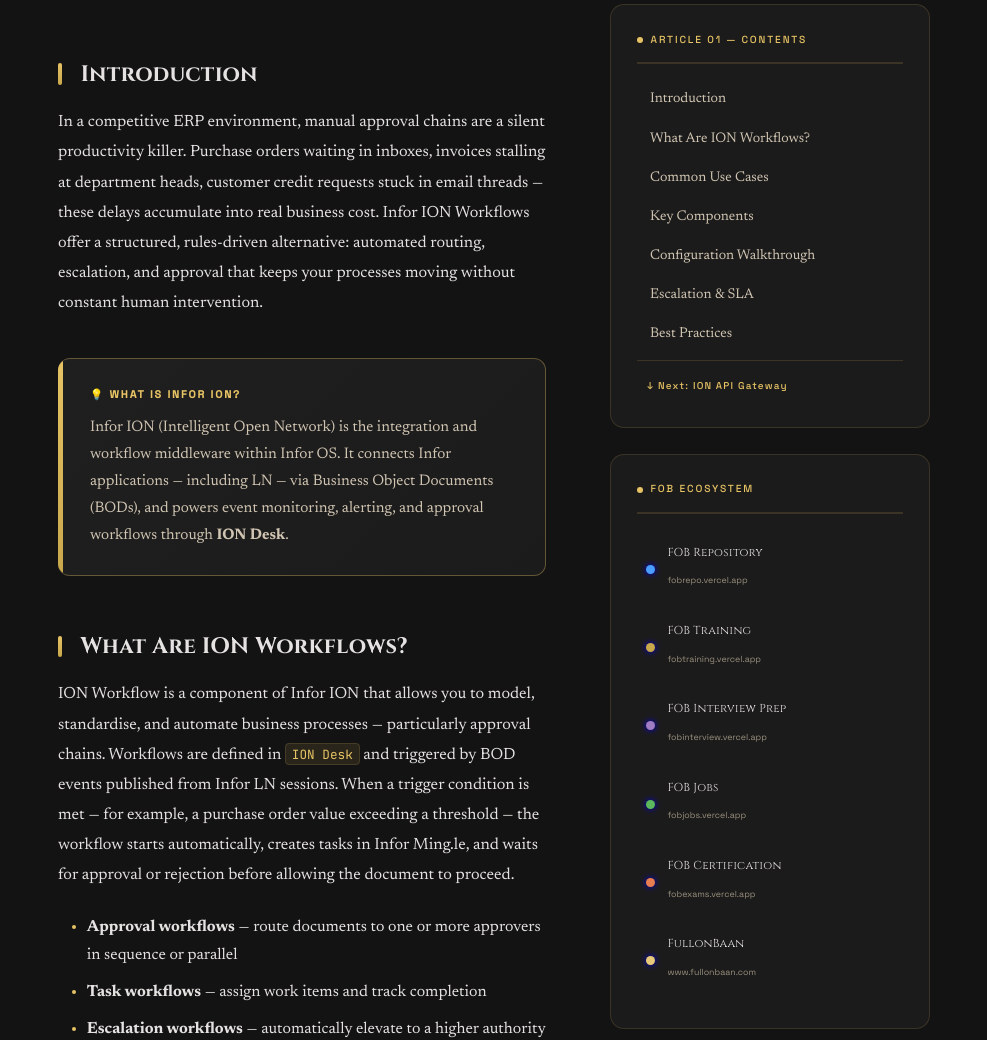
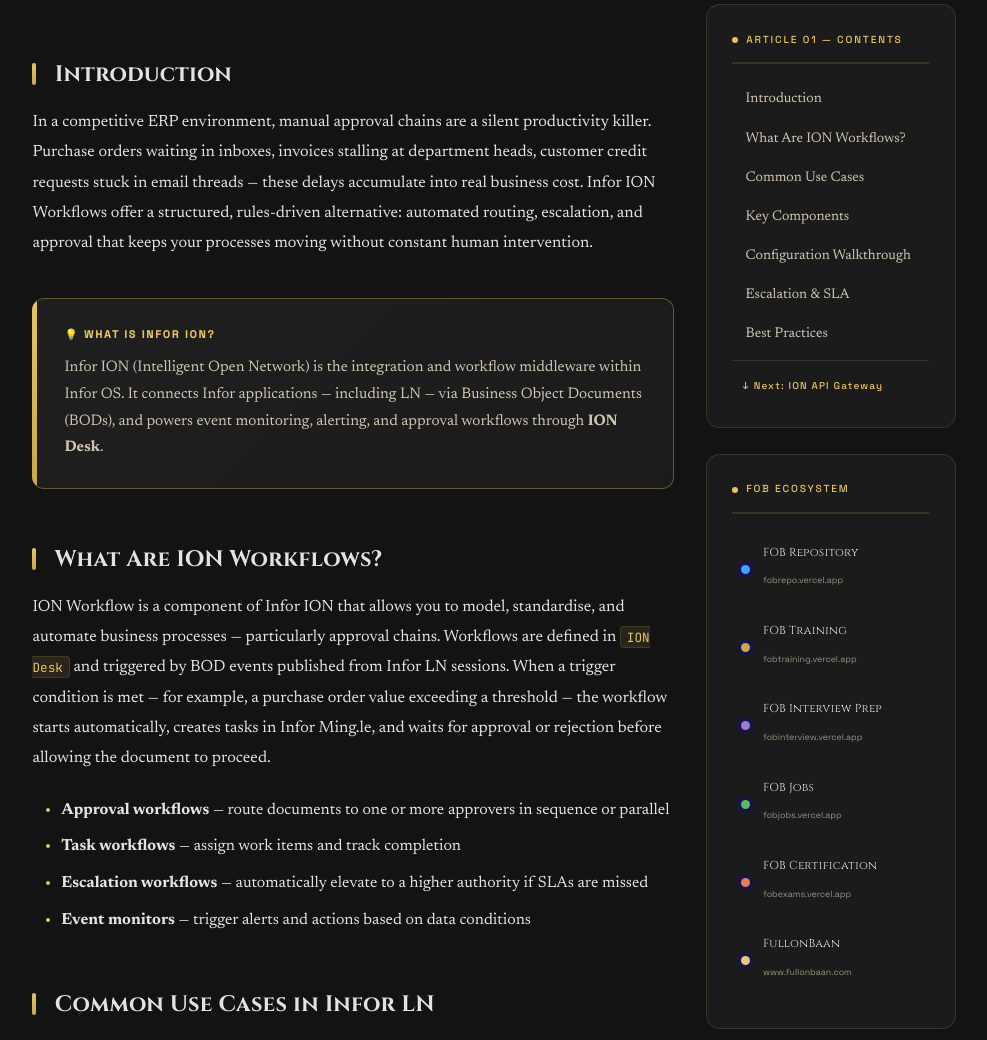
Before and after one commit to fullonbaan/fob_playbook, a plain HTML site: page index.html in a window 1280 px wide. Shown: the part 2934-3974 px from the top of the page, without its empty margins (286-1273 px from the left). Drawn offline with nearby package versions, Linux system fonts and the light colour scheme.

Commit message:
index widen update

```diff
--- a/index.html
+++ b/index.html
@@ -203,7 +203,7 @@
 .ah-meta{display:flex;align-items:center;gap:1rem;flex-wrap:wrap;font-family:'Space Grotesk',sans-serif;font-size:.6rem;color:var(--text-dim);letter-spacing:.08em;font-weight:500}
 
 /* LAYOUT */
-.layout{max-width:1200px;margin:0 auto;display:grid;grid-template-columns:1fr 320px;gap:4rem;padding:clamp(2.5rem,5vw,4.5rem) clamp(2rem,5vw,6rem) clamp(3rem,5vw,5rem);align-items:start}
+.layout{max-width:1400px;margin:0 auto;display:grid;grid-template-columns:1fr 250px;gap:2rem;padding:clamp(2.5rem,5vw,4.5rem) clamp(1.5rem,3vw,3rem) clamp(3rem,5vw,5rem);align-items:start}
 
 /* ARTICLE BODY */
 .article{min-width:0}
```
